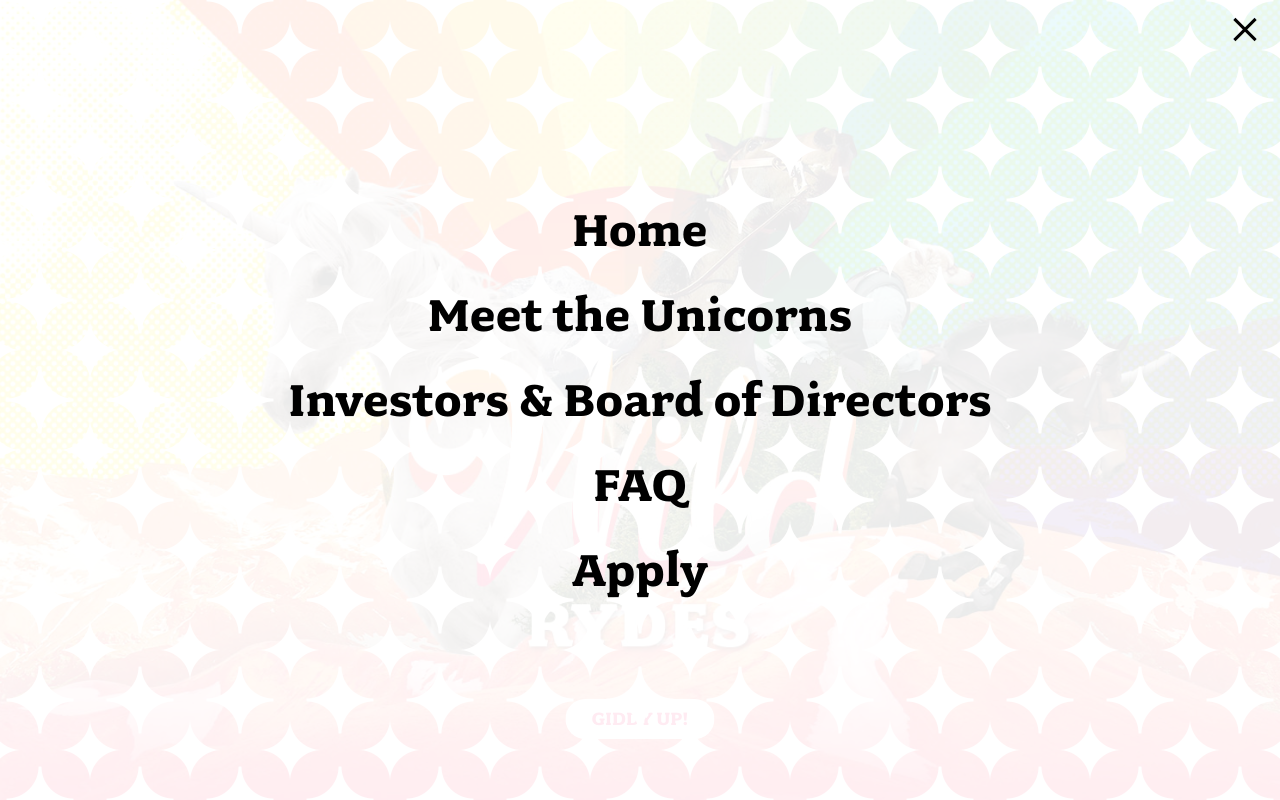
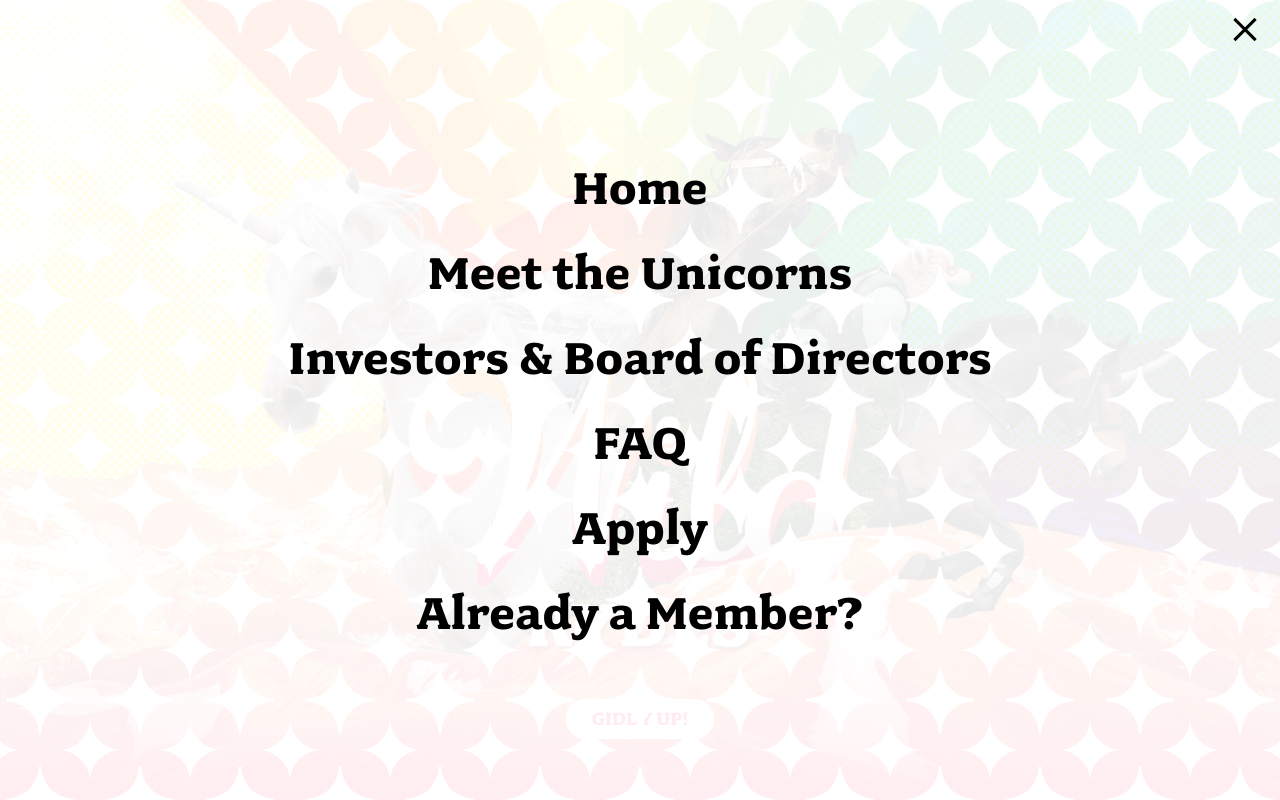
Before and after one commit to ktedeschi/wildrydes-site, a plain HTML site: page index.html in a window 1280 px wide. Both pictures are taken after a click on the button "Menu". Shown: the top 800 px of the page. Drawn offline with Linux system fonts and the light colour scheme.

Commit message:
added signin to site navigation

```diff
--- a/index.html
+++ b/index.html
@@ -22,6 +22,7 @@
         <li><a href="investors.html">Investors &amp; Board of Directors</a></li>
         <li><a href="faq.html">FAQ</a></li>
         <li><a href="apply.html">Apply</a></li>
+        <li><a href="signin.html">Already a Member?</a></li>
       </ul>
     </nav>
     <button type="button" class="btn-menu"><span>Menu</span></button>
```
